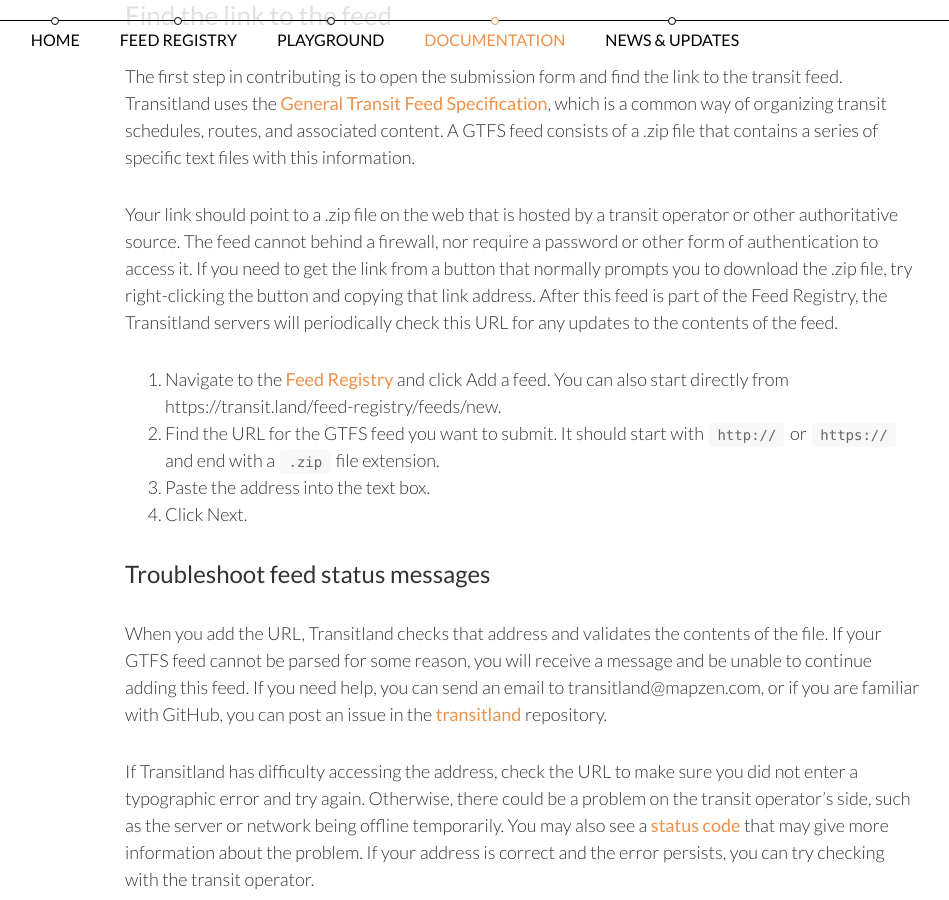
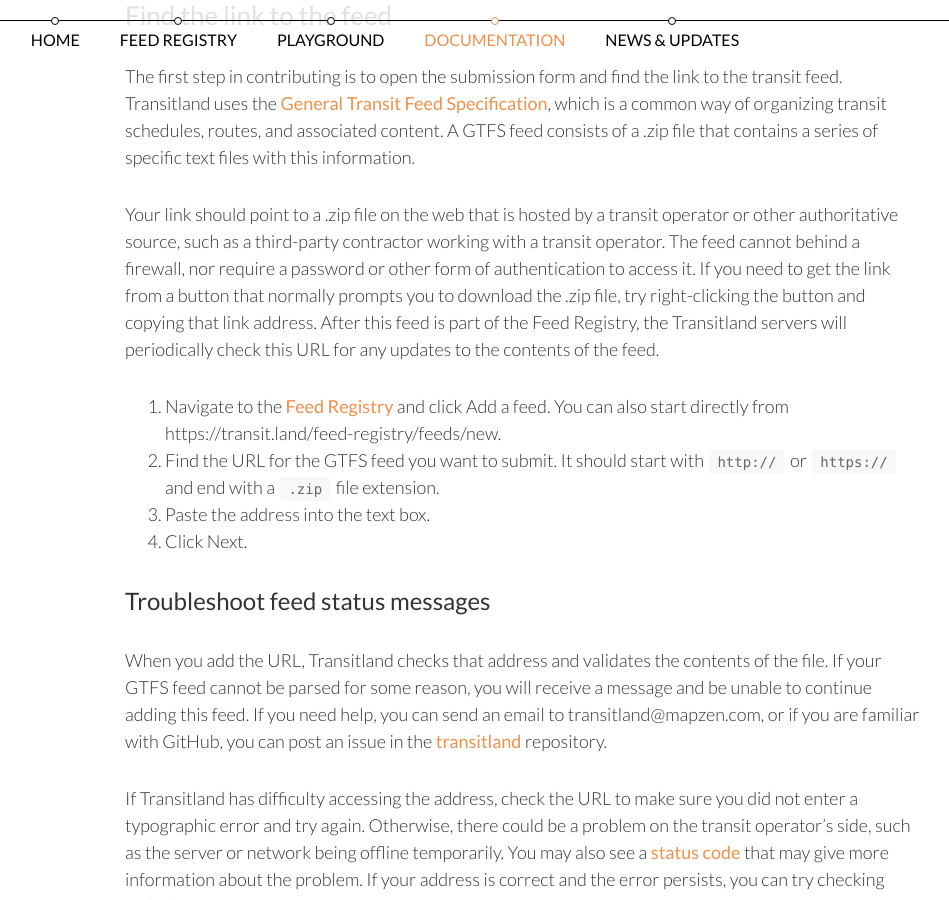
Before and after one commit to transitland/www-transit-land, a Jekyll site: the page built from documentation/feed-registry/add-a-feed.md, in a window 1280 px wide and 900 px high, scrolled down 1055 px. Shown: the whole window, without its empty margins (255-1204 px from the left). Built offline with Jekyll 4.4.1, drawn with Linux system fonts in a browser that asks for light colours; nearby versions of some CDN libraries.

Commit message:
Add note about contractors following support request

```diff
--- a/documentation/feed-registry/add-a-feed.md
+++ b/documentation/feed-registry/add-a-feed.md
@@ -18,7 +18,7 @@
 
 The first step in contributing is to open the submission form and find the link to the transit feed. Transitland uses the [General Transit Feed Specification](https://developers.google.com/transit/gtfs/), which is a common way of organizing transit schedules, routes, and associated content. A GTFS feed consists of a .zip file that contains a series of specific text files with this information.
 
-Your link should point to a .zip file on the web that is hosted by a transit operator or other authoritative source. The feed cannot behind a firewall, nor require a password or other form of authentication to access it. If you need to get the link from a button that normally prompts you to download the .zip file, try right-clicking the button and copying that link address. After this feed is part of the Feed Registry, the Transitland servers will periodically check this URL for any updates to the contents of the feed.
+Your link should point to a .zip file on the web that is hosted by a transit operator or other authoritative source, such as a third-party contractor working with a transit operator. The feed cannot behind a firewall, nor require a password or other form of authentication to access it. If you need to get the link from a button that normally prompts you to download the .zip file, try right-clicking the button and copying that link address. After this feed is part of the Feed Registry, the Transitland servers will periodically check this URL for any updates to the contents of the feed.
 
 1. Navigate to the [Feed Registry](https://transit.land/feed-registry/) and click Add a feed. You can also start directly from https://transit.land/feed-registry/feeds/new.
 2. Find the URL for the GTFS feed you want to submit. It should start with `http://` or `https://` and end with a `.zip` file extension.
```
